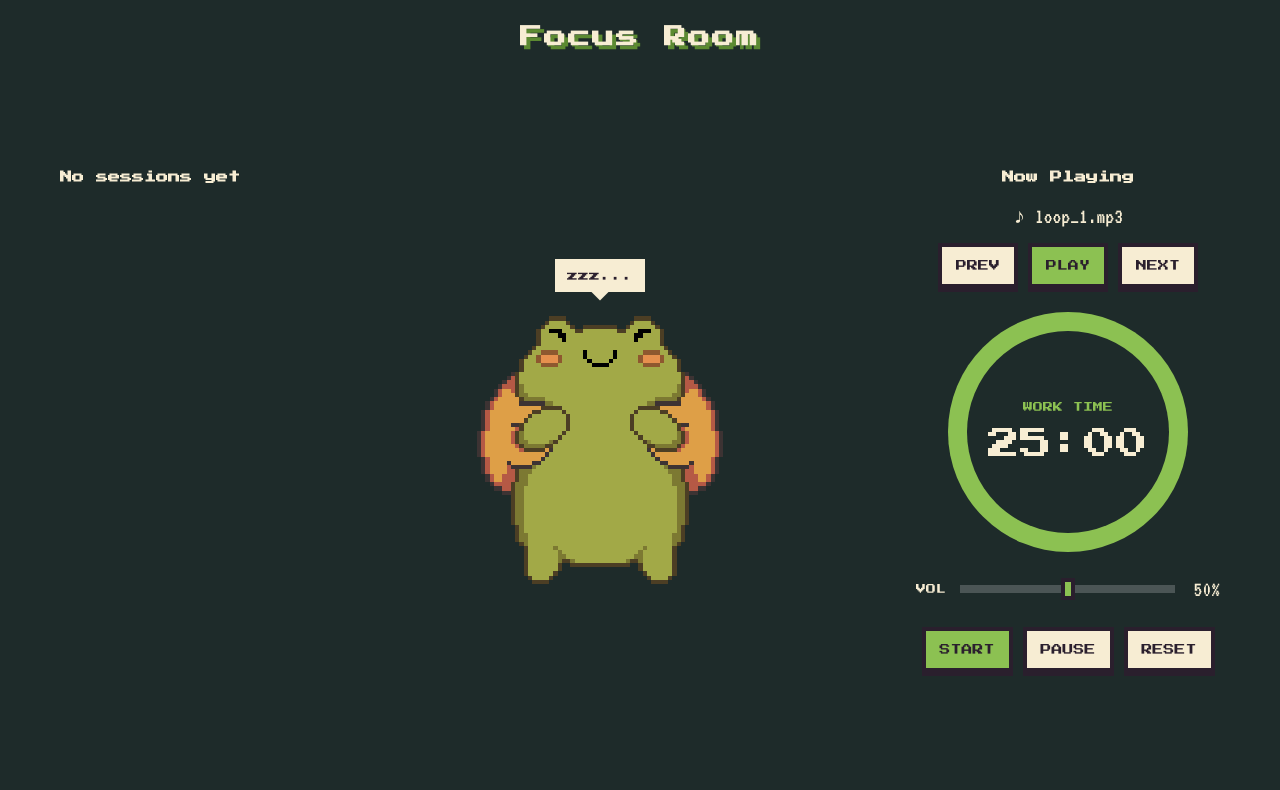
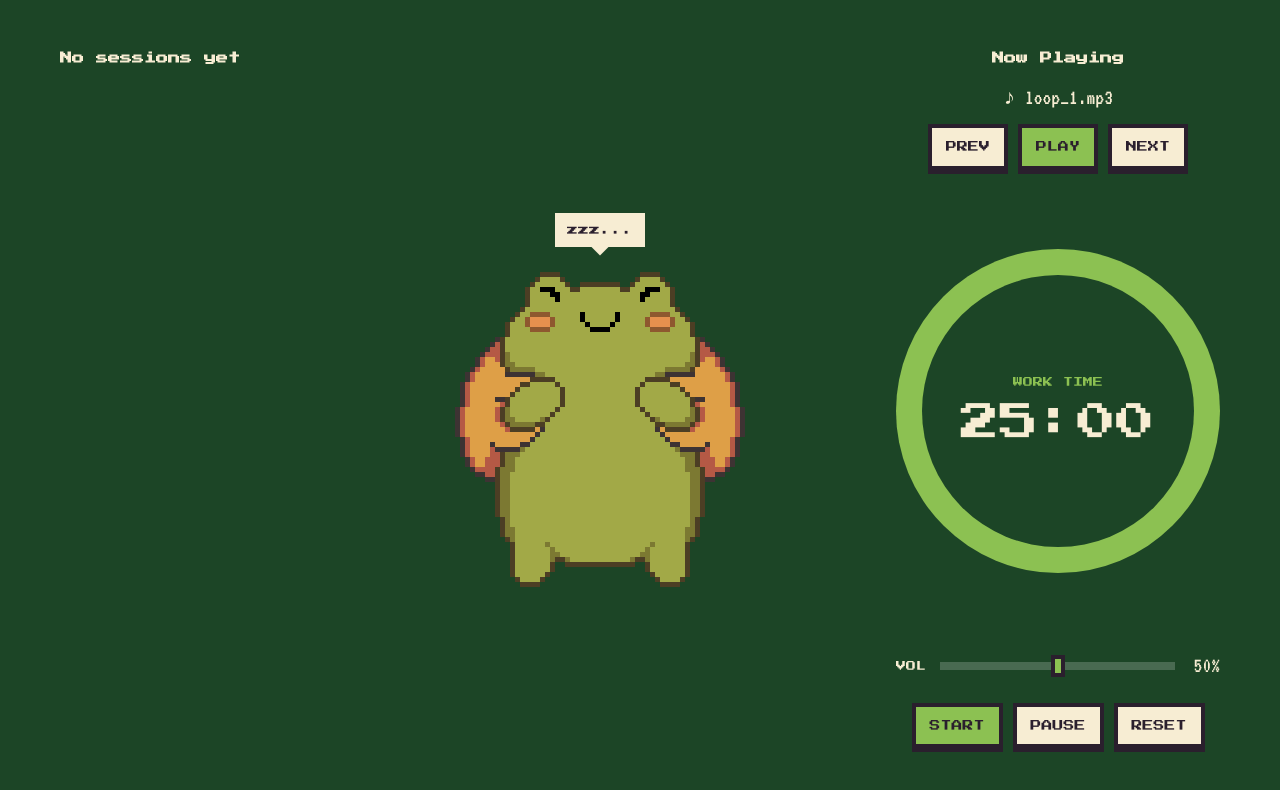
Before and after one commit to dinogavrovski/Pomodoro, a React (Vite) app: page / in a window 1280 px wide. Shown: the top 790 px of the page. Built offline with nearby package versions, Linux system fonts and the light colour scheme.

Commit message:
Full-height layout and project README
- Remove visible title; side columns stretch to fill the screen
- Timer ring and frog scale with screen height
- Replace Vite template README with project README

```diff
--- a/src/App.css
+++ b/src/App.css
@@ -5,7 +5,6 @@
   padding: 24px 32px;
   display: flex;
   flex-direction: column;
-  gap: 16px;
   overflow: hidden;
 }
 
@@ -14,16 +13,14 @@
   --accent-dark: var(--orange-dark);
 }
 
-.app-header {
-  text-align: center;
-}
-
-.logo {
-  font-family: var(--font-pixel);
-  font-size: 22px;
-  color: var(--paper);
-  text-shadow: 4px 4px 0 var(--accent-dark);
-  letter-spacing: 2px;
+/* Hidden visually, still read by screen readers */
+.visually-hidden {
+  position: absolute;
+  width: 1px;
+  height: 1px;
+  overflow: hidden;
+  clip-path: inset(50%);
+  white-space: nowrap;
 }
 
 /* ---------- Layout: 3 columns on desktop, 1 column on phones ---------- */
@@ -33,13 +30,11 @@
   min-height: 0; /* lets children shrink instead of overflowing the screen */
   display: grid;
   gap: 32px;
-  grid-template-columns: minmax(220px, 280px) 1fr minmax(300px, 360px);
+  grid-template-columns: minmax(240px, 300px) 1fr minmax(300px, 380px);
+  grid-template-rows: minmax(0, 1fr); /* one row, the full screen height */
   grid-template-areas: "history stage controls";
-  /* One row, as tall as the controls column, centered on the screen.
-     Stretch makes all three columns share that row's top and bottom. */
-  align-content: center;
-  align-items: stretch;
-  max-width: 1400px;
+  align-items: stretch; /* every column runs from top to bottom */
+  max-width: 1500px;
   width: 100%;
   margin: 0 auto;
 }
@@ -161,7 +156,7 @@
 
 .character-sprite {
   display: block;
-  width: clamp(160px, 34vh, 320px);
+  width: clamp(160px, 40vh, 384px);
   aspect-ratio: 1;
 }
 
@@ -192,15 +187,16 @@
 .control-column {
   display: grid;
   gap: 24px;
-  align-content: start;
   justify-items: center;
   min-height: 0;
-  /* AmbientSound renders two pieces; grid areas put them above and below the timer */
+  /* AmbientSound renders two pieces; grid areas put them above and below the timer.
+     The timer row takes all the leftover height, so the column fills the screen. */
   grid-template-areas:
     "music"
     "timer"
     "volume"
     "controls";
+  grid-template-rows: auto minmax(0, 1fr) auto auto;
 }
 
 .music-player {
@@ -226,11 +222,20 @@
 
 .timer {
   grid-area: timer;
+  width: 100%;
+  height: 100%;
+  display: grid;
+  place-items: center;
+  /* Makes this box a "size container": the ring can measure the space
+     left between the music player and the volume slider (cqw / cqh units) */
+  container-type: size;
 }
 
-/* The ring empties as the session runs down (--progress is set from React) */
+/* The ring empties as the session runs down (--progress is set from React).
+   It grows with the screen height, but never wider than its column. */
 .timer-ring {
-  width: clamp(200px, 30vh, 280px);
+  /* As big as the free space allows in BOTH directions, capped at 420px */
+  width: min(100cqw, 100cqh, 420px);
   aspect-ratio: 1;
   border-radius: 50%;
   background: conic-gradient(
@@ -261,7 +266,7 @@
 
 .timer-digits {
   font-family: var(--font-pixel);
-  font-size: clamp(26px, 4vh, 38px);
+  font-size: clamp(18px, 12cqmin, 46px); /* scales with the ring */
 }
 
 .volume {
@@ -324,6 +329,7 @@
 
   .layout {
     grid-template-columns: 1fr;
+    grid-template-rows: none;
     grid-template-areas:
       "stage"
       "controls"
@@ -338,8 +344,21 @@
     width: 160px;
   }
 
+  .control-column {
+    grid-template-rows: none;
+  }
+
+  /* Stacked layout has no fixed row height to measure, so use fixed sizes */
+  .timer {
+    container-type: normal;
+  }
+
   .timer-ring {
     width: min(260px, 72vw);
+  }
+
+  .timer-digits {
+    font-size: 34px;
   }
 
   .history-list {
--- a/src/App.jsx
+++ b/src/App.jsx
@@ -31,9 +31,8 @@ function App() {
   }, [timer.history]);
   return (
     <div className="app" data-mode={timer.isWorkTime ? "work" : "break"}>
-      <header className="app-header">
-        <h1 className="logo">Focus Room</h1>
-      </header>
+      {/* Not shown on screen, but screen readers and search engines still get a page title */}
+      <h1 className="visually-hidden">Focus Room</h1>
       <main className="layout">
         <SessionHistory history={timer.history} />
         <section className="stage">
--- a/src/index.css
+++ b/src/index.css
@@ -7,7 +7,7 @@
   --frog-dark: #5c8a32;
   --orange: #ec9a42;
   --orange-dark: #b9652a;
-  --bg: #1e2b2a;
+  --bg: #1c4526;
 
   /* Accent follows the mode: green while working, orange on breaks */
   --accent: var(--frog);
```
Also changed, not shown: 1 other file (tests, documents, lock files or other folders).
